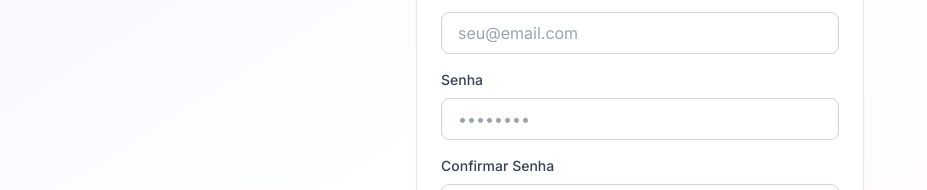
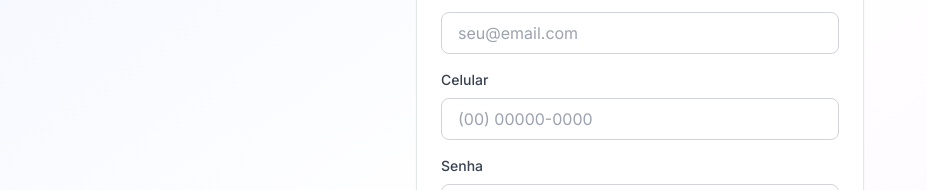
Before and after one commit to socdefainder-oss/diaconia-frontend, a Next.js app: page /register in a window 1280 px wide. Shown: the part 379-569 px from the top of the page, without its empty margins (0-927 px from the left). Built offline with nearby package versions, Linux system fonts and the light colour scheme; no server answers.

Commit message:
Feat: Adicionar campo de celular com formatação automática (DDD) XXXXX-XXXX no registro

```diff
--- a/app/register/page.tsx
+++ b/app/register/page.tsx
@@ -15,6 +15,7 @@ export default function RegisterPage() {
   const [formData, setFormData] = useState({
     name: '',
     email: '',
+    phone: '',
     password: '',
     confirmPassword: '',
     teamId: '',
@@ -36,6 +37,28 @@ export default function RegisterPage() {
     }
   };
 
+  const formatPhone = (value: string) => {
+    // Remove tudo que não é número
+    const numbers = value.replace(/\D/g, '');
+
+    // Limita a 11 dígitos
+    const limited = numbers.slice(0, 11);
+
+    // Formata como (DD) XXXXX-XXXX
+    if (limited.length <= 2) {
+      return limited;
+    } else if (limited.length <= 7) {
+      return `(${limited.slice(0, 2)}) ${limited.slice(2)}`;
+    } else {
+      return `(${limited.slice(0, 2)}) ${limited.slice(2, 7)}-${limited.slice(7)}`;
+    }
+  };
+
+  const handlePhoneChange = (e: React.ChangeEvent<HTMLInputElement>) => {
+    const formatted = formatPhone(e.target.value);
+    setFormData({ ...formData, phone: formatted });
+  };
+
   const handleSubmit = async (e: React.FormEvent) => {
     e.preventDefault();
 
@@ -55,7 +78,8 @@ export default function RegisterPage() {
       const { user, token } = await authService.register(
         formData.name,
         formData.email,
-        formData.password
+        formData.password,
+        formData.phone
       );
 
       localStorage.setItem('token', token);
@@ -116,6 +140,20 @@ export default function RegisterPage() {
                 onChange={(e) => setFormData({ ...formData, email: e.target.value })}
                 className="input"
                 placeholder="seu@email.com"
+                required
+              />
+            </div>
+
+            <div>
+              <label className="block text-sm font-medium text-gray-700 mb-2">
+                Celular
+              </label>
+              <input
+                type="tel"
+                value={formData.phone}
+                onChange={handlePhoneChange}
+                className="input"
+                placeholder="(00) 00000-0000"
                 required
               />
             </div>
--- a/services/authService.ts
+++ b/services/authService.ts
@@ -10,11 +10,12 @@ export const authService = {
     return data.data!;
   },
 
-  async register(name: string, email: string, password: string): Promise<{ user: User; token: string }> {
+  async register(name: string, email: string, password: string, phone?: string): Promise<{ user: User; token: string }> {
     const { data } = await api.post<ApiResponse<{ user: User; token: string }>>('/auth/register', {
       name,
       email,
       password,
+      phone,
     });
     return data.data!;
   },
```
